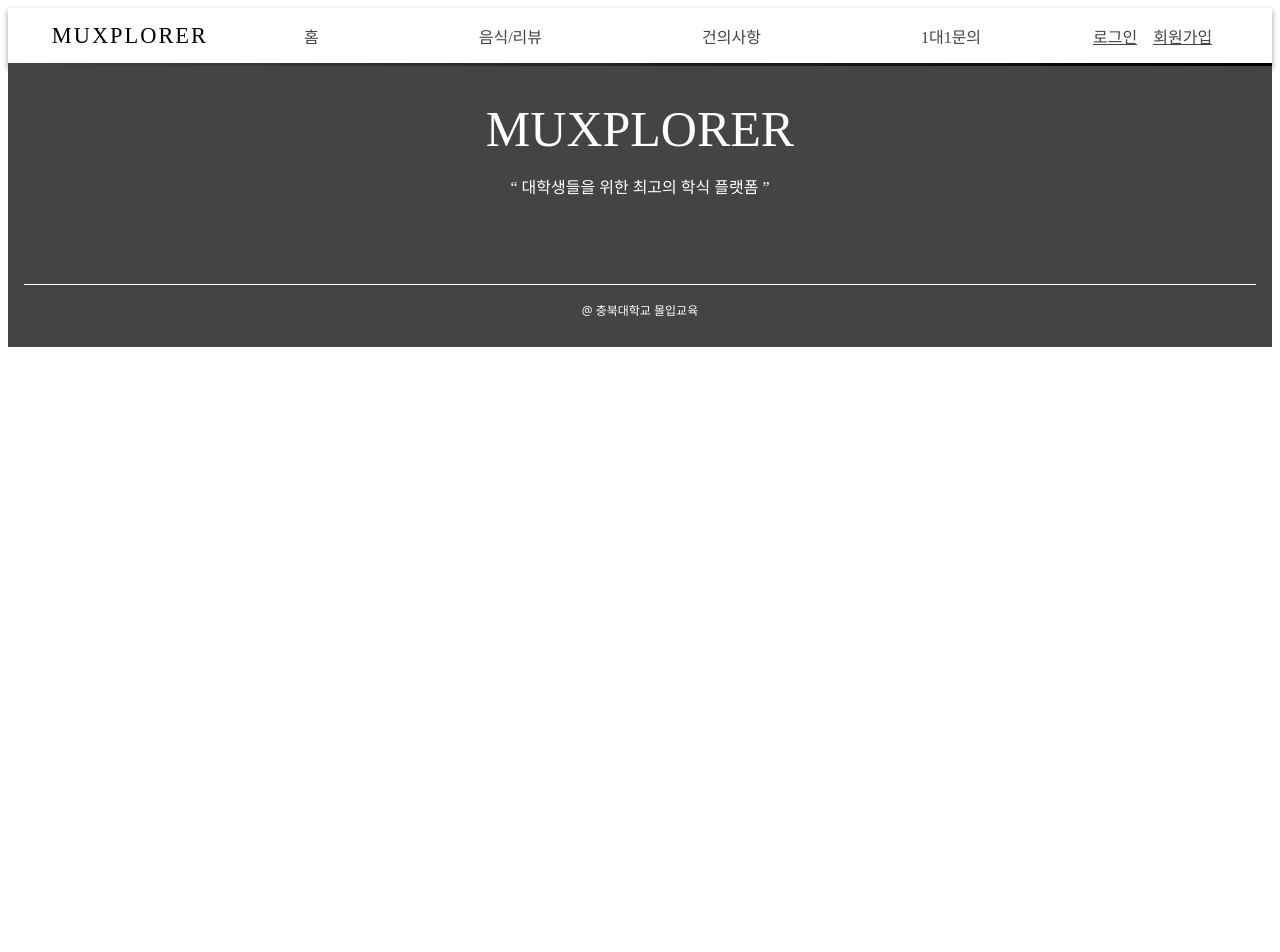
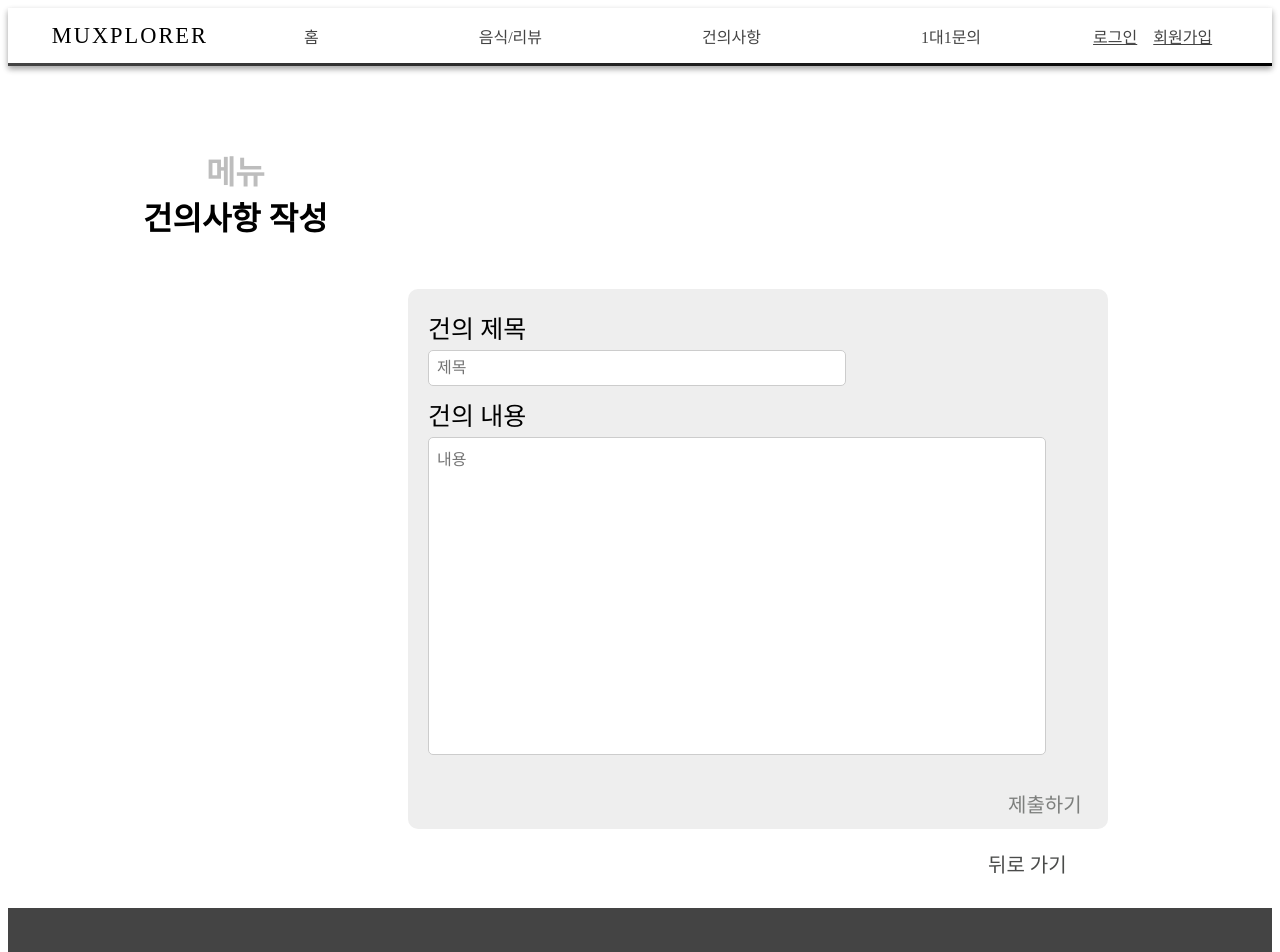
Before and after one commit to chungbukUniv-web-project-team/Muxplorer, a React (Create React App) app in the folder frontend/: page /write/proposal in a window 1280 px wide. Shown: the top 952 px of the page. Before the commit the page ends 800 px from the top, so only its background shows below. Built offline with nearby package versions, Linux system fonts and the light colour scheme; no server answers.

Commit message:
feat : 추가 frontend proposal

```diff
--- a/frontend/src/App.js
+++ b/frontend/src/App.js
@@ -7,7 +7,6 @@ import SignupForm from './pages/signupform/SignupForm';
 
 import Footer from './components/footer/Footer';
 import ProposalList from "./pages/proposal/ProposalList";
-import Proposal from "./pages/proposal/Proposal";
 import WriteProposal from "./pages/proposal/WriteProposal";
 import RoomList from "./pages/chat-room/RoomList";
 import HeaderContainer from "./components/header/HeaderContainer";
@@ -23,8 +22,7 @@ function App() {
                 <Route path="/signup" element={<SignupForm/>}/>
 
                 <Route exact path={"/proposal/list"} element={<ProposalList/>}/>
-                <Route exact path={"/proposal/:id"} element={<Proposal/>}/>
-                <Route exact path={"/proposal/send"} element={<WriteProposal/>}/>
+                <Route exact path={"/write/proposal"} element={<WriteProposal/>}/>
                 <Route exact path={"/room/list"} element={<RoomList/>}/>
 
                 <Route path="/food" element={<FoodForm />} />
--- a/frontend/src/pages/proposal/ProposalList.js
+++ b/frontend/src/pages/proposal/ProposalList.js
@@ -1,11 +1,17 @@
-import {useEffect, useState} from "react";
+import React, {useEffect, useState} from "react";
 import axios from "axios";
-import {Link} from "react-router-dom";
+import {Link, redirect} from "react-router-dom";
+import Token from "../../components/Token";
 
 function ProposalList() {
     const [Proposal, setProposal] = useState([]);
+    const [ProposalId, setProposalId] = useState(0);
+
+    // const onProposalIdHandler = (event)=>{
+    //     setProposalId(event.currentTarget.value);
+    // }
     useEffect(() => {
-        axios.get("http://localhost:8000/suggestion-service/api/get/proposal-list")
+        axios.get("http://220.125.53.144:8000/suggestion-service/api/get/proposal/list", Token(localStorage.getItem("accessToken")))
             .then((response) => {
                 console.log(response.data);
                 setProposal(response.data);
@@ -13,28 +19,110 @@ function ProposalList() {
             .catch((error) => console.error(error));
     }, [])
 
-    const obj = {
-        header: ["번호", "제목", "게시일"],
-    };
+    const onDeleteProposalHandler = (event) => {
+        event.preventDefault();
+        const proposalId = parseInt(event.target.id.value);
+        axios.delete(`http://220.125.53.144:8000/suggestion-service/api/delete/proposal/${proposalId}`, Token(localStorage.getItem("accessToken")))
+            .then(response => {
+                console.log(response)
+                alert("건의사항 삭제에 성공했습니다");
+                window.location.reload();
+            })
+            .catch(error => {
+                console.error(error);
+                alert("관리자만 삭제가 가능합니다")
+            });
+
+    }
     return (
         <div>
-            <div>
+            <div style={{display: "flex"}}>
+                <div style={{
+                    display: "flex",
+                    flexDirection: "column",
+                    alignItems: "center",  // 수정된 부분
+                    paddingTop: "60px",
+                    paddingLeft: "135px"
+                }}>
+                    <h1 style={{color: "rgb(189, 189, 189)", marginBottom: "0px"}}>메뉴</h1>
+                    <h1 style={{margin: "0px"}}>건의사항</h1>
+                </div>
+                <div style={{
+                    display: "flex",
+                    flexDirection: "column",
+                    alignItems: "center",
+                    justifyContent: "center",
+                    flexShrink: 0,
+                    paddingLeft: "950px",
+                    paddingRight: "104px",
+                    paddingTop: "143px",
+                }}>
+                    <h2 style={{
+                        paddingTop: "15px",
+                        width: "130px",
+                        height: "40px",
+                        margin: "auto",
+                        background: "#333333",
+                        color: "rgb(255, 255, 255)",
+                        textAlign: "center",  // 변경된 부분
+                        borderRadius: "10px",  // 둥글게 처리할 부분
+                    }}>
+                        <Link to={"/write/proposal"} style={{
+                            textDecoration: "none",
+                            color: "rgb(255, 255, 255)",
+                        }}>
+                            건의하기
+                        </Link>
+                    </h2>
+                </div>
+            </div>
+
+
+            <div style={{
+                paddingTop: "20px",
+                paddingBottom: "30px",
+
+            }}>
                 <table>
-                    <thead>
-                    <tr>
-                        {obj.header.map((item, index) => (
-                            <th key={index}>{item}</th>
-                        ))}
-                    </tr>
-                    </thead>
                     <tbody>
                     {Proposal.map((proposal) => (
-                        <tr key={proposal.id}>
-                            <td>
-                                {proposal.id}
-                            </td>
-                            <td><Link to={`/proposal/${proposal.id}`}>{proposal.title}</Link></td>
-                            <td>{proposal.content}</td>
+                        <div style={{
+                            paddingTop: "30px",
+                            paddingLeft: "135px"
+                        }}>
+                            <div style={{
+                                paddingTop: "20px",
+                                background: "#eff3f7",
+                                width: "1170px",
+                                height: "130px",
+                                borderRadius: "10px",  // 둥글게 처리할 부분
+                            }}>
+                                <div style={{
+                                    width: "400px",
+                                    height: "30px",
+                                    color: "#9b9d9f",
+                                    fontSize: "25px",
+                                    paddingLeft: "30px",
+                                }}>제목 : {proposal.title}</div>
+                                <div style={{
+                                    paddingTop: "10px",
+                                    width: "1000px",
+                                    height: "30px",
+                                    color: "#9b9d9f",
+                                    fontSize: "17px",
+                                    paddingLeft: "30px",
+                                    margin: "0px",
+
+                                }}>내용 : {proposal.content}</div>
+                                <div style={{
+                                    width: "1000px",
+                                    height: "30px",
+                                    color: "#9b9d9f",
+                                    fontSize: "20px",
+                                    paddingLeft: "30px",
+                                    margin: "0px",
+
+                                }}>
                                     {new Date(proposal.createdAt).toLocaleString('ko-KR', {
                                         year: 'numeric',
                                         month: '2-digit',
@@ -43,13 +131,31 @@ function ProposalList() {
                                         minute: '2-digit',
                                         hour12: false
                                     })}
-                        </tr>
+                                </div>
+                                <form onSubmit={onDeleteProposalHandler} ㄴ>
+                                    <div style={{
+                                        width: "1000px",
+                                        height: "30px",
+                                        paddingLeft: "1000px",
+                                    }}>
+                                        <input type={"hidden"} name="id" value={proposal.id}/>
+
+                                        <button type={"submit"} style={{
+                                            border: "none",
+                                            background: "none",
+                                            color: "#9b9d9f",
+                                            fontSize: "20px",
+                                        }}>삭제하기
+                                        </button>
+                                    </div>
+                                </form>
+
+                            </div>
+                        </div>
+
                     ))}
                     </tbody>
                 </table>
-                <Link to={"/write/proposal"}>
-                    <button>글쓰기</button>
-                </Link>
             </div>
         </div>
     )
--- a/frontend/src/pages/proposal/WriteProposal.js
+++ b/frontend/src/pages/proposal/WriteProposal.js
@@ -1,6 +1,7 @@
-import {useState} from "react";
+import React, {useState} from "react";
 import axios from "axios";
 import {Link, useNavigate} from "react-router-dom";
+import Token from "../../components/Token";
 
 function WriteProposal() {
 
@@ -15,43 +16,113 @@ function WriteProposal() {
         setContent(event.currentTarget.value);
     }
 
-    const onSubmitHandler = (event) =>{
+    const onSubmitHandler = (event) => {
         event.preventDefault();
 
         let data = {
-            userId:1,
-            title:Title,
-            content:Content
+            userId: localStorage.getItem("id"),
+            title: Title,
+            content: Content
         }
 
-        axios.post("http://localhost:8000/suggestion-service/api/send/proposal", data)
+        axios.post("http://220.125.53.144:8000/suggestion-service/api/send/proposal", data, Token(localStorage.getItem("accessToken")))
             .then(response => {
-                navigator("/");
-            });
-
+                console.log(response)
+                alert("건의사항 전송을 성공했습니다");
+                navigator("/proposal/list");
+            })
+            .catch(error => {
+                console.error(error);
+                alert("건의사항 전송에 실패했습니다. 로그인을 다시 해주시길 바랍니다")
+            })
     }
 
     return (
         <div>
+            <div style={{display: "flex"}}>
+                <div style={{
+                    display: "flex",
+                    flexDirection: "column",
+                    alignItems: "center",  // 수정된 부분
+                    paddingTop: "60px",
+                    paddingLeft: "135px"
+                }}>
+                    <h1 style={{color: "rgb(189, 189, 189)", marginBottom: "0px"}}>메뉴</h1>
+                    <h1 style={{margin: "0px"}}>건의사항 작성</h1>
+                </div>
+            </div>
+            <div style={{
+                paddingTop: "50px",
+                paddingLeft: "400px",
+                width: "700px",
+                borderRadius: "10px",  // 둥글게 처리할 부분
+            }}>
+                <div style={{
+                    background: "#eeeeee",
+                    borderRadius: "10px",  // 둥글게 처리할 부분
+                    height: "500px",
+                    padding: "20px"
+                }}>
                     <form onSubmit={onSubmitHandler}>
-                <label>제목</label>
+                        <label style={{marginBottom: "5px", display: "block", fontSize: "25px"}}>건의 제목</label>
                         <input
                             value={Title}
                             type="text"
                             onChange={onTitleHandler}
                             placeholder="제목"
+                            style={{
+                                width: "400px",
+                                padding: "8px",
+                                marginBottom: "10px",
+                                borderRadius: "5px",
+                                border: "1px solid #ccc",
+                                fontSize: "16px"
+                            }}
                         />
-                <label>내용</label>
+                        <label style={{marginBottom: "5px", display: "block",fontSize: "25px"}}>건의 내용</label>
                         <textarea
                             value={Content}
                             onChange={onContentHandler}
                             placeholder="내용"
+                            style={{
+                                width: "600px",
+                                height: "300px",
+                                padding: "8px",
+                                marginBottom: "10px",
+                                borderRadius: "5px",
+                                border: "1px solid #ccc",
+                                resize: "none",
+                                fontSize: "16px"
+
+                            }}
                         />
-                <button type="submit">제출하기</button>
+                        <button type="submit" style={{
+                            paddingTop:"20px",
+                            paddingLeft: "580px",
+                            border: "none",
+                            background: "none",
+                            fontSize: "20px",
+                            color:"#7d7f7d"
+
+                        }}>제출하기</button>
                     </form>
-            <Link to={"/"}>
-                <button type={"submit"}>뒤로 가기</button>
+                </div>
+                <div style={{
+                    paddingTop:"20px",
+                    paddingBottom:"30px"
+                }}>
+                    <Link to={"/proposal/list"} style={{
+                        textDecoration: "none",
+                        color: "#4a4b4a",
+                        paddingLeft: "580px",
+                        border: "none",
+                        background: "none",
+                        fontSize: "20px"
+                    }}>
+                        뒤로 가기
                     </Link>
+                </div>
+            </div>
         </div>
     )
 }
```
Also changed, not shown: frontend/src/pages/proposal/Proposal.js (deleted, +0 -35 lines). Lines whose indentation alone changed are shown as unchanged.
